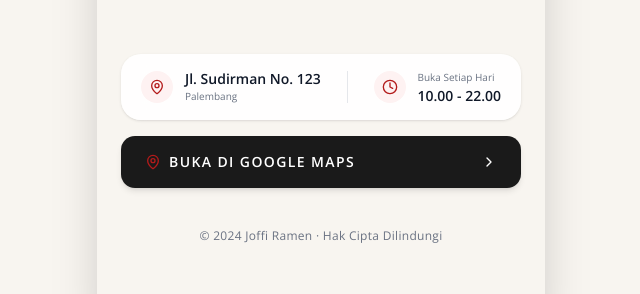
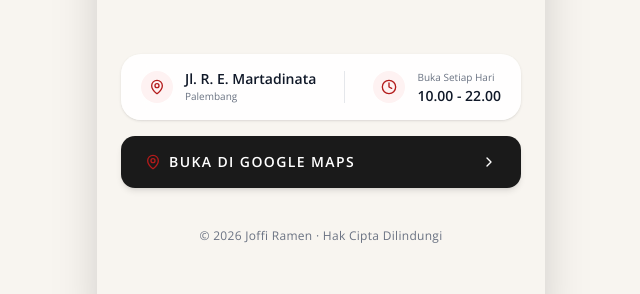
Before and after one commit to dzakwanfadhlullah/JoffiRamen, a Next.js app: page / in a window 1280 px wide. Shown: the part 1153-1447 px from the top of the page, without its empty margins (319-959 px from the left). Built offline with nearby package versions, Linux system fonts and the light colour scheme.

Commit message:
chore: update footer year to 2026 and physical address

```diff
--- a/app/components/Footer.tsx
+++ b/app/components/Footer.tsx
@@ -2,7 +2,7 @@ export default function Footer() {
   return (
     <footer className="pt-4 pb-8">
       <p className="text-center text-xs text-gray-500 tracking-wide font-medium">
-        © 2024 Joffi Ramen · Hak Cipta Dilindungi
+        © 2026 Joffi Ramen · Hak Cipta Dilindungi
       </p>
     </footer>
   );
--- a/app/components/LocationSection.tsx
+++ b/app/components/LocationSection.tsx
@@ -20,7 +20,7 @@ export default function LocationSection() {
             <MapPin className="w-4 h-4 text-[var(--color-brand-red)]" />
           </div>
           <div>
-            <p className="font-bold text-sm text-gray-900 leading-tight mb-0.5">Jl. Sudirman No. 123</p>
+            <p className="font-bold text-sm text-gray-900 leading-tight mb-0.5">Jl. R. E. Martadinata</p>
             <p className="text-[10px] text-gray-500">Palembang</p>
           </div>
         </div>
```
